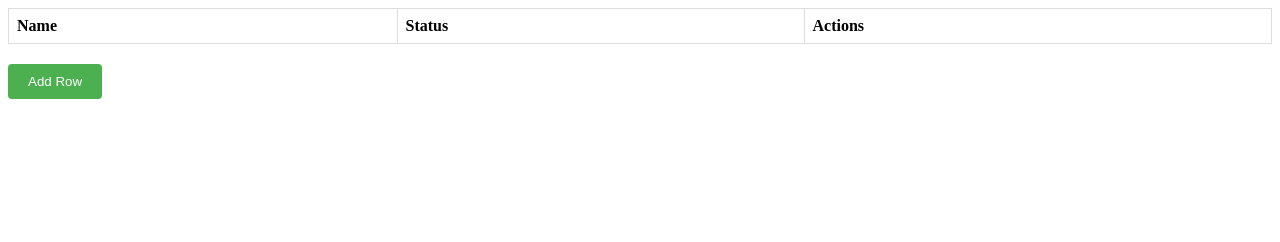
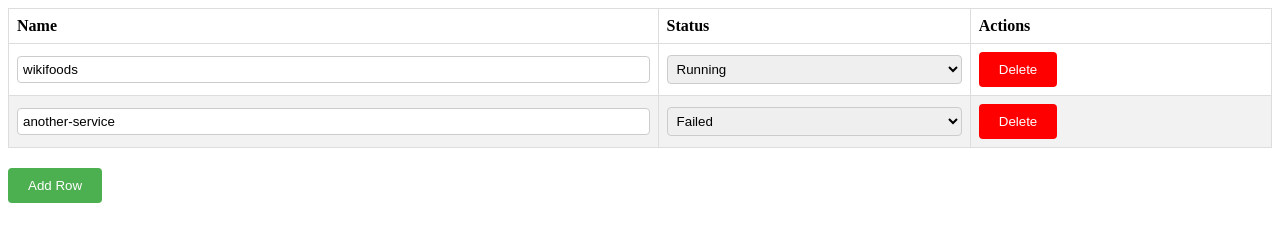
Before and after one commit to TTerablade/Data, a plain HTML site: page index.html in a window 1280 px wide. Drawn offline with Linux system fonts and the light colour scheme.

Commit message:
Update index.html

```diff
--- a/index.html
+++ b/index.html
@@ -3,7 +3,7 @@
 <head>
   <title>TSA Status Spreadsheet</title>
   <style>
-        /* ... your CSS styles ... */
+    /* CSS Styles */
     table {
       border-collapse: collapse;
       width: 100%;
@@ -59,18 +59,30 @@ button:hover {
     <tbody id="serverTableBody">
     </tbody>
   </table>
+
   <button onclick="addRow()">Add Row</button>
 
   <script>
-        // ... your JavaScript code ...
     const statusTable = document.getElementById("statusTable");
 
-function addRow() {
+    function addRow(name = "", status = "") {
       const newRow = document.createElement("tr");
       newRow.innerHTML = `
+        <td><input type="text" value="${name}" placeholder="Name"></td>
+        <td><select>
+          <option value="Running" ${status === "Running" ? "selected" : ""}>Running</option>
+          <option value="Failed" ${status === "Failed" ? "selected" : ""}>Failed</option>
+          <option value="Ended" ${status === "Ended" ? "selected" : ""}>Ended</option>
+        </select></td>
+        <td><button class="delete-btn">Delete</button></td>
       `;
+
       statusTable.querySelector("tbody").appendChild(newRow);
     }
+
+    // Add predefined rows
+    addRow("wikifoods", "Running");
+    addRow("another-service", "Failed");
 
     statusTable.addEventListener("click", (event) => {
       if (event.target.classList.contains("delete-btn")) {
```
Lines whose indentation alone changed are shown as unchanged.
